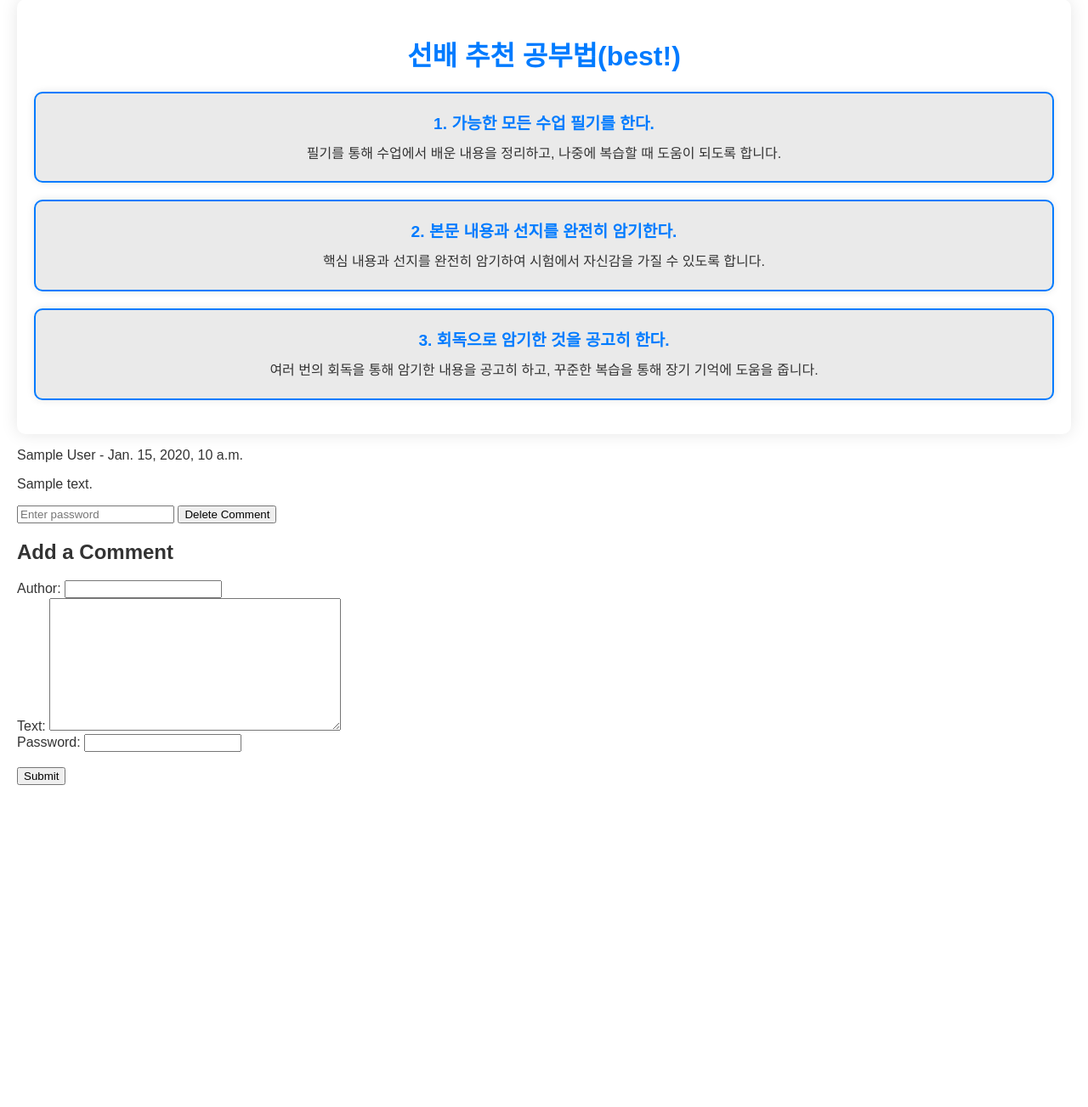
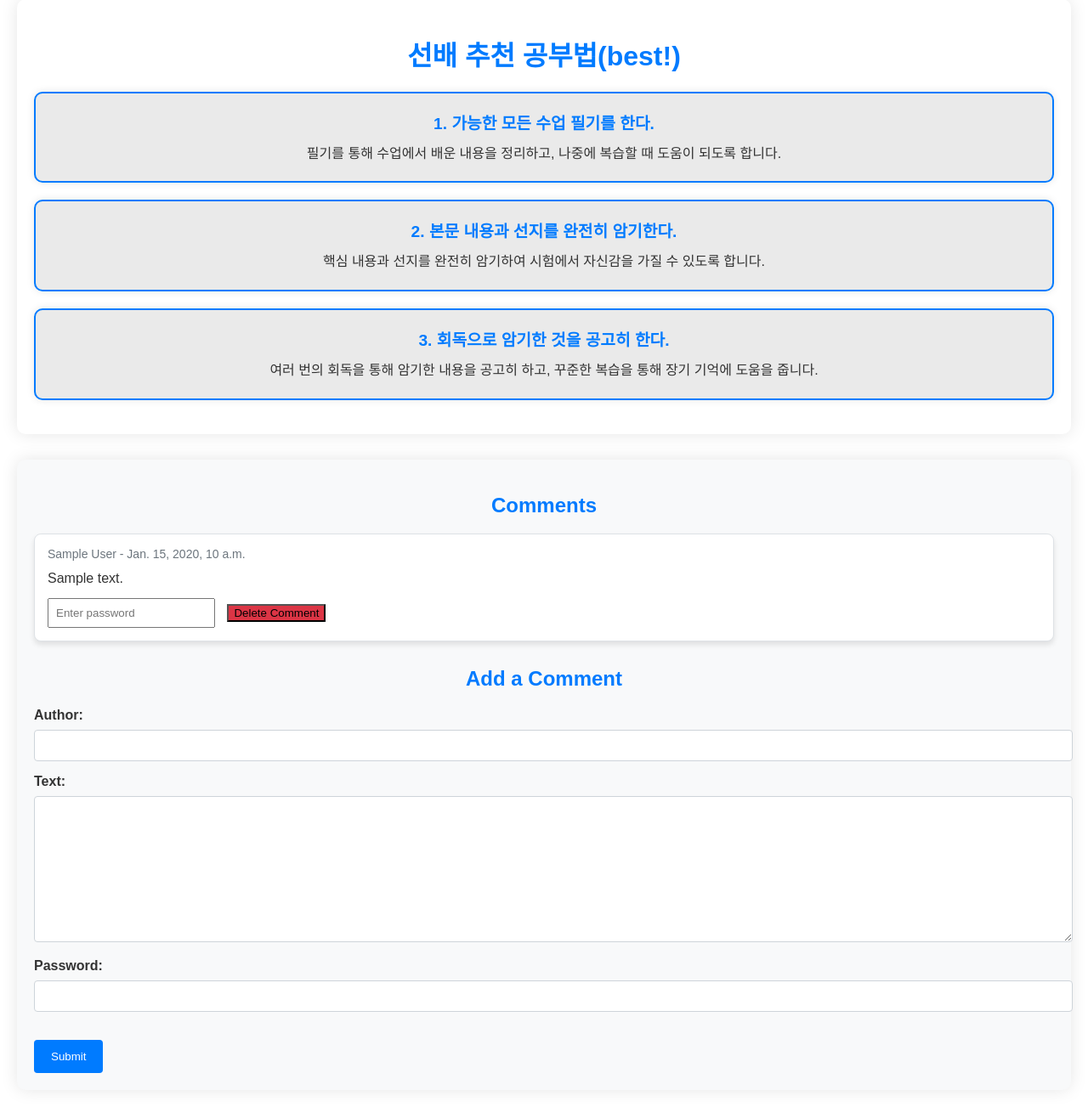
Before and after one commit to Ruby-Enthusiast/hack, a Django app: page /000/comments/ in a window 1280 px wide. Shown: the part 1381-2684 px from the top of the page at 85% size. Before the commit the page ends 2305 px from the top, so only its background shows below. Run offline with Django 4.2, Linux system fonts and the light colour scheme; tables that the repository leaves empty hold one stand-in row (values such as "Sample post").

Commit message:
Hackathon Frontend

```diff
--- a/highschool/settings.py
+++ b/highschool/settings.py
@@ -23,9 +23,9 @@ BASE_DIR = Path(__file__).resolve().parent.parent
 SECRET_KEY = "django-insecure-08!2fheew-(w=$@jcunv4bn%q*qh1+3s@93p5=^kuaf2n$q3aa"
 
 # SECURITY WARNING: don't run with debug turned on in production!
-DEBUG = True
+DEBUG = False
 
-ALLOWED_HOSTS = []
+ALLOWED_HOSTS = ['*']
 
 
 # Application definition
--- a/templates/comments_list.html
+++ b/templates/comments_list.html
@@ -1,22 +1,21 @@
 <!DOCTYPE html>
 <html lang="ko">
-
 	<head>
 		{% load static %}
-    <meta charset="UTF-8">
-    <meta name="viewport" content="width=device-width, initial-scale=1.0">
+		<meta charset="UTF-8" />
+		<meta name="viewport" content="width=device-width, initial-scale=1.0" />
 		<title>한문 교사 및 자습서 추천 리스트</title>
 		<style>
 			/* 공통 스타일 */
 			body {
-            font-family: 'Noto Sans KR', sans-serif;
+				font-family: "Noto Sans KR", sans-serif;
 				margin: 20px;
 				color: #333;
 			}
 
 			h1 {
 				text-align: center;
-            color: #007BFF;
+				color: #007bff;
 			}
 
 			/* 교사 프로필 스타일 */
@@ -198,53 +224,164 @@
 			<div class="study-method">
 				<div class="method-title">1. 가능한 모든 수업 필기를 한다.</div>
 				<div class="method-description">
-                필기를 통해 수업에서 배운 내용을 정리하고, 나중에 복습할 때 도움이 되도록 합니다.
+					필기를 통해 수업에서 배운 내용을 정리하고, 나중에 복습할 때 도움이
+					되도록 합니다.
 				</div>
 			</div>
 
 			<div class="study-method">
 				<div class="method-title">2. 본문 내용과 선지를 완전히 암기한다.</div>
 				<div class="method-description">
-                핵심 내용과 선지를 완전히 암기하여 시험에서 자신감을 가질 수 있도록 합니다.
+					핵심 내용과 선지를 완전히 암기하여 시험에서 자신감을 가질 수 있도록
+					합니다.
 				</div>
 			</div>
 
 			<div class="study-method">
 				<div class="method-title">3. 회독으로 암기한 것을 공고히 한다.</div>
 				<div class="method-description">
-                여러 번의 회독을 통해 암기한 내용을 공고히 하고, 꾸준한 복습을 통해 장기 기억에 도움을 줍니다.
+					여러 번의 회독을 통해 암기한 내용을 공고히 하고, 꾸준한 복습을 통해
+					장기 기억에 도움을 줍니다.
 				</div>
 			</div>
 		</div>
 	</body>
 
+	<!-- Add this style block to the head section of your HTML document -->
+	<style>
+		/* Comment Section Styles */
+		.comment-section {
+			margin-top: 30px;
+			padding: 20px;
+			background-color: #f8f9fa;
+			border-radius: 10px;
+			box-shadow: 0 0 20px rgba(0, 0, 0, 0.1);
+		}
 
+		.comment {
+			margin-bottom: 20px;
+			padding: 15px;
+			background-color: #ffffff;
+			border: 1px solid #dee2e6;
+			border-radius: 8px;
+			box-shadow: 0 4px 6px rgba(0, 0, 0, 0.1);
+		}
+
+		.comment-info {
+			font-size: 14px;
+			color: #6c757d;
+			margin-bottom: 8px;
+		}
+
+		.comment-text {
+			font-size: 16px;
+			line-height: 1.6;
+		}
+
+		.delete-form {
+			margin-top: 10px;
+		}
+
+		.delete-form input {
+			margin-right: 10px;
+			padding: 8px;
+		}
+
+		.add-comment-form {
+			margin-top: 30px;
+		}
+
+		.add-comment-form label {
+			display: block;
+			margin-bottom: 8px;
+			font-weight: bold;
+		}
+
+		.add-comment-form input,
+		.add-comment-form textarea {
+			width: 100%;
+			padding: 10px;
+			margin-bottom: 15px;
+			border: 1px solid #ced4da;
+			border-radius: 4px;
+			transition: border-color 0.3s ease-in-out;
+		}
+
+		.add-comment-form input:focus,
+		.add-comment-form textarea:focus {
+			border-color: #007bff;
+			outline: none;
+		}
+
+		.add-comment-form button {
+			background-color: #007bff;
+			color: #fff;
+			padding: 12px 20px;
+			border: none;
+			border-radius: 4px;
+			cursor: pointer;
+			transition: background-color 0.3s ease-in-out;
+		}
+
+		.add-comment-form button:hover {
+			background-color: #0056b3;
+		}
+	</style>
+
+	<!-- Modify the body section of your HTML document -->
+	<body>
+		<!-- Existing HTML content -->
+
+		<!-- Comment Section -->
+		<div class="comment-section">
+			<h2 style="text-align: center; color: #007bff">Comments</h2>
 			{% for comment in comments %}
-  <p>{{ comment.author }} - {{ comment.created_at }}</p>
-  <p>{{ comment.text }}</p>
-  <form method="post" action="{% url 'delete_comment' code=code comment_id=comment.id %}">
+			<div class="comment">
+				<div class="comment-info">
+					{{ comment.author }} - {{ comment.created_at }}
+				</div>
+				<div class="comment-text">{{ comment.text }}</div>
+				<form
+					class="delete-form"
+					method="post"
+					action="{% url 'delete_comment' code=code comment_id=comment.id %}"
+				>
 					{% csrf_token %}
-      <input type="password" name="password" placeholder="Enter password" required>
-      <button type="submit">Delete Comment</button>
+					<input
+						type="password"
+						name="password"
+						placeholder="Enter password"
+						required
+					/>
+					<button type="submit" style="background-color: #dc3545">
+						Delete Comment
+					</button>
 				</form>
+			</div>
 			{% endfor %}
-<h2>Add a Comment</h2>
-<form method="post" action="{% url 'comments_list_and_add' code=code %}">
+
+			<!-- Add a Comment Form -->
+			<div class="add-comment-form">
+				<h2 style="text-align: center; color: #007bff">Add a Comment</h2>
+				<form
+					method="post"
+					action="{% url 'comments_list_and_add' code=code %}"
+				>
 					{% csrf_token %}
 					<label for="id_author">Author:</label>
-  <input type="text" name="author" required>
-  <br>
+					<input type="text" name="author" required />
+					<br />
 					<label for="id_text">Text:</label>
-  <!-- Use the 'cols' and 'rows' attributes to define the size of the text area -->
 					<textarea name="text" cols="40" rows="10" required></textarea>
-  <br>
+					<br />
 					<label for="id_password">Password:</label>
-  <input type="password" name="password" required>
-  <br>
-  <!-- Include the 'code' parameter in a hidden input field -->
-  <input type="hidden" name="code" value="{{ code }}">
-  <br>
+					<input type="password" name="password" required />
+					<br />
+					<input type="hidden" name="code" value="{{ code }}" />
+					<br />
 					<button type="submit">Submit</button>
 				</form>
-
+			</div>
+		</div>
+	</body>
 </html>
```
Also changed, not shown: other parts of templates/comments_list.html (+59 -32 lines), db.sqlite3. Lines whose indentation alone changed are shown as unchanged.
